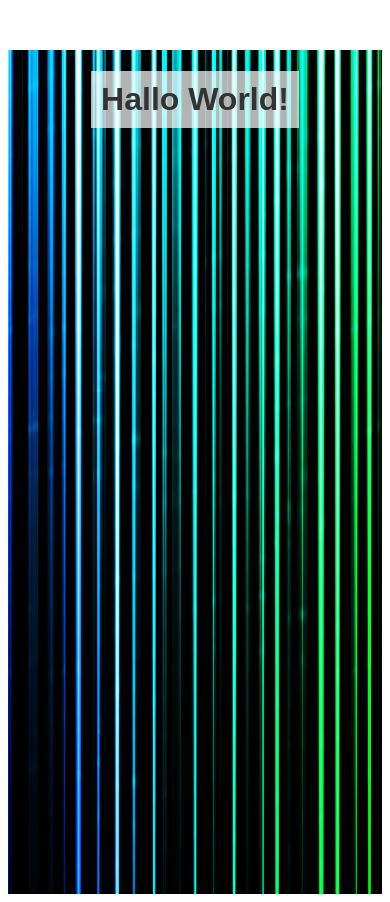
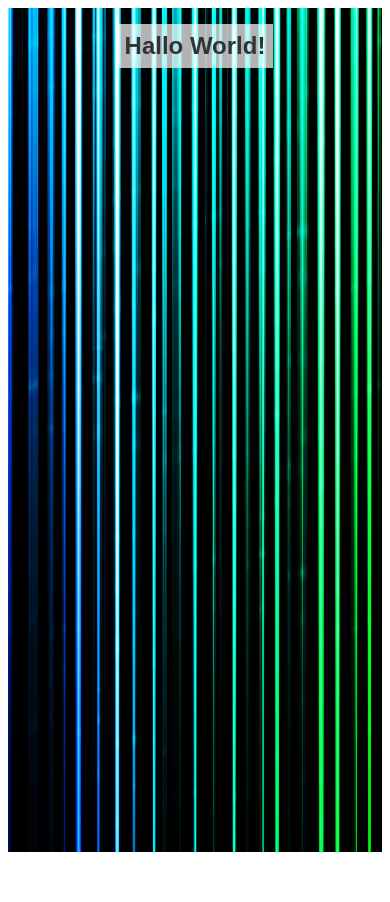
Before and after one commit to Stekz42/hallo-world-app, a React (Create React App) app: page / in a window 390 px wide. After the commit the page ends 860 px from the top, so only its background shows below. Built offline with nearby package versions, Linux system fonts and the light colour scheme.

Commit message:
Update App.css

```diff
--- a/src/App.css
+++ b/src/App.css
@@ -1,18 +1,35 @@
 .App {
   text-align: center;
-  margin-top: 50px;
   min-height: 100vh; /* Vollständige Höhe der Seite */
-  background-image: url('/background.png'); /* Absoluter Pfad vom public-Ordner */
+  background-image: url('/background.png'); /* Pfad vom Root-Ordner */
   background-size: cover; /* Bild füllt den gesamten Bereich */
   background-repeat: no-repeat; /* Verhindert Wiederholung */
   background-position: center; /* Zentriert das Bild */
+  background-attachment: fixed; /* Bild bleibt bei Scrollen fixiert (optional) */
+  margin: 0; /* Entfernt Ränder */
+  padding: 0; /* Entfernt Polster */
 }
 
 h1 {
   color: #333;
   font-family: Arial, sans-serif;
-  /* Optional: Text sichtbarer machen, falls Bild hell ist */
   background-color: rgba(255, 255, 255, 0.7); /* Weißer Hintergrund mit Transparenz */
   padding: 10px;
   display: inline-block;
+  position: relative; /* Verhindert Überlappung */
+  z-index: 1; /* Text über dem Hintergrund */
 }
+
+/* Mobile Ansicht anpassen */
+@media (max-width: 768px) {
+  .App {
+    background-size: cover; /* Bleibt cover für mobile */
+    background-position: center; /* Zentriert auch auf mobilen Geräten */
+    min-height: 100vh; /* Sicherstellt volle Höhe */
+  }
+
+  h1 {
+    font-size: 24px; /* Kleinere Schrift für mobile Ansicht */
+    padding: 8px; /* Weniger Polster */
+  }
+}
```
